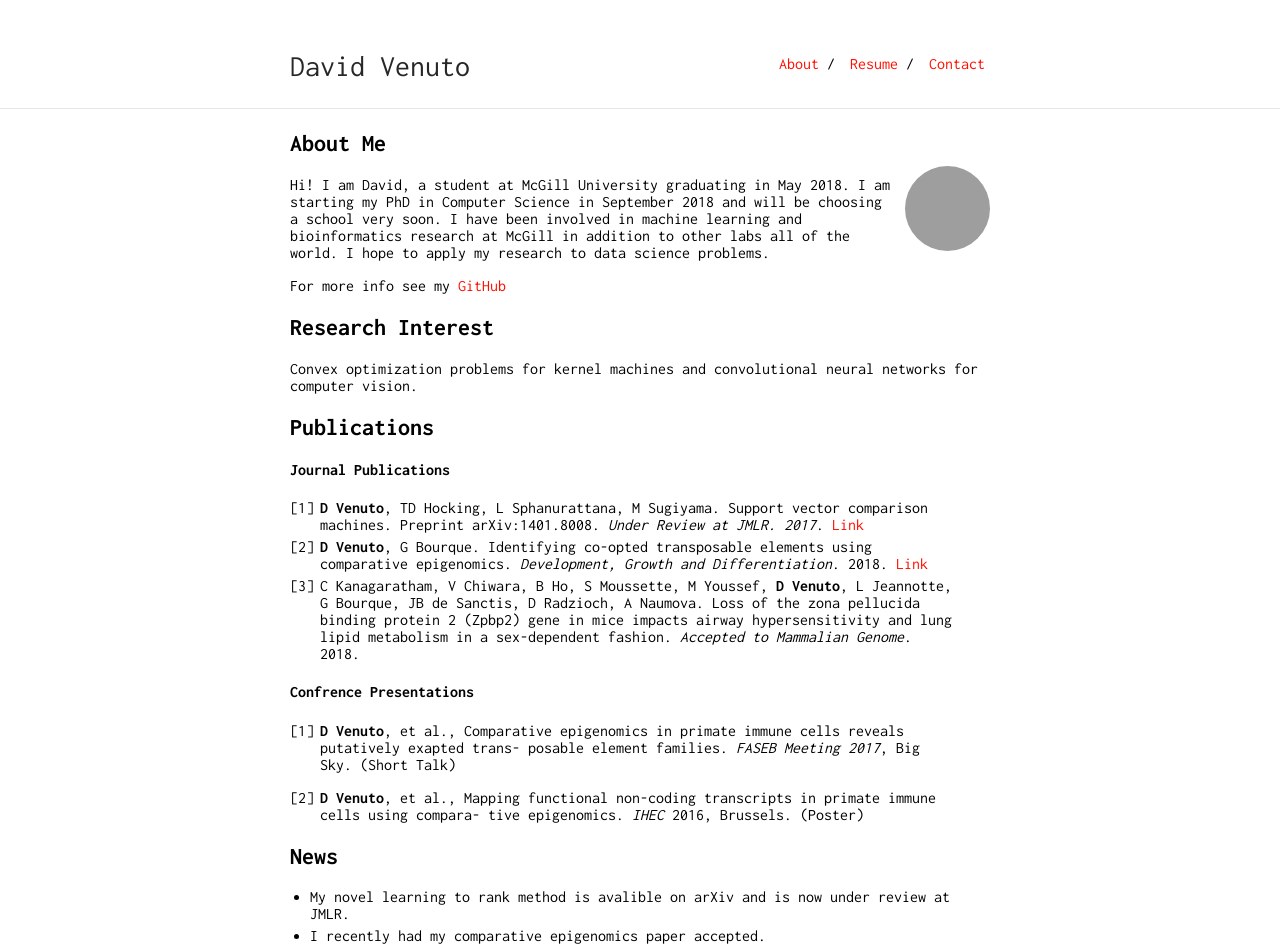
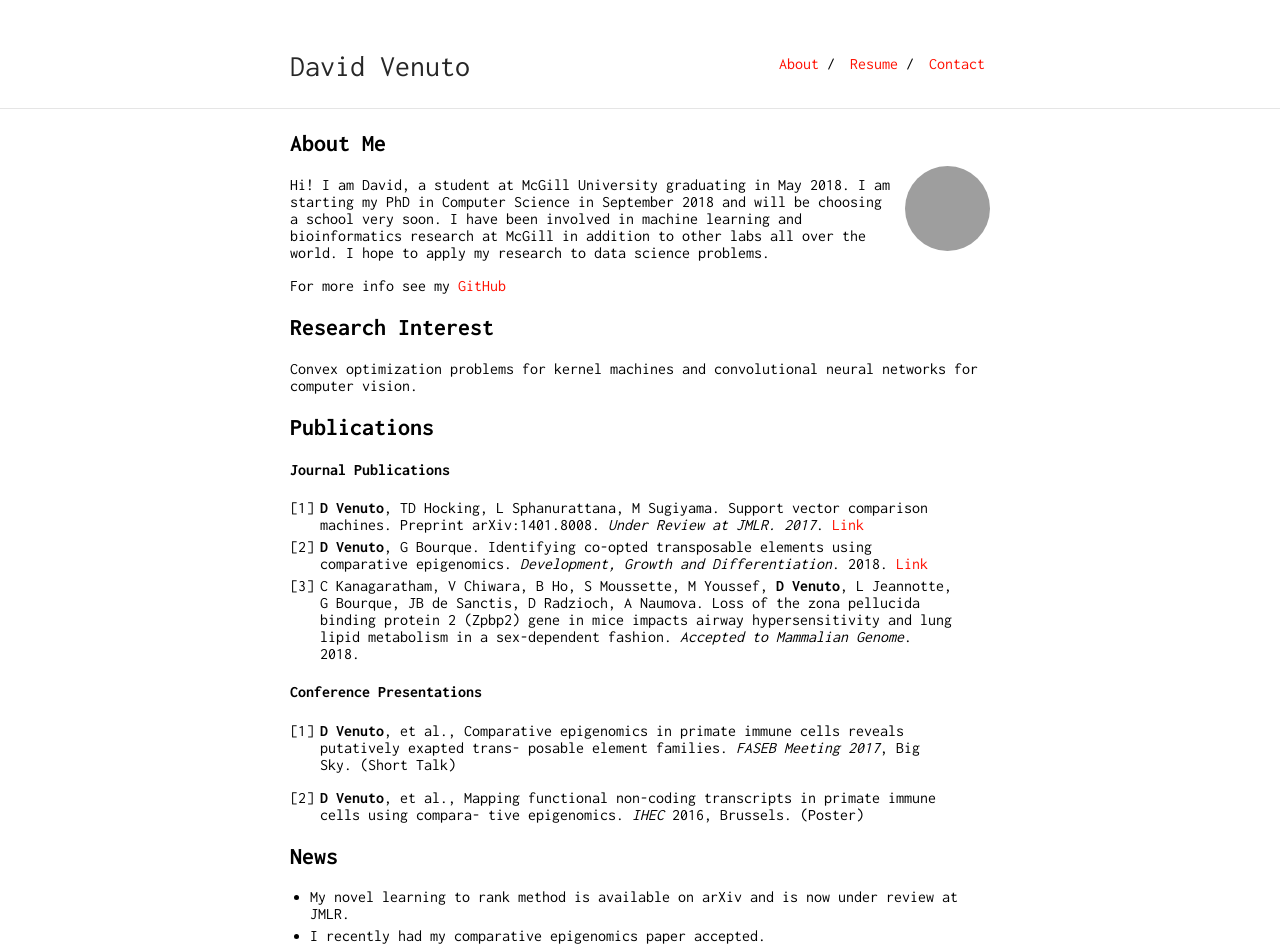
Before and after one commit to dvVenuto/dvvenuto.github.io, a Jekyll site: the page built from index.md, in a window 1280 px wide. Built offline with Jekyll 4.4.1, drawn with Linux system fonts in a browser that asks for light colours; our own code applies the rules of GitHub Pages for plain Markdown files; grey boxes are pictures that could not be loaded.

Commit message:
Update index.md

```diff
--- a/index.md
+++ b/index.md
@@ -6,7 +6,7 @@ layout: default
 
 <img class="profile-picture" src="pic.jpg">
 
-Hi! I am David, a student at McGill University graduating in May 2018.  I am starting my PhD in Computer Science in September 2018 and will be choosing a school very soon.  I have been involved in machine learning and bioinformatics research at McGill in addition to other labs all of the world.  I hope to apply my research to data science problems.
+Hi! I am David, a student at McGill University graduating in May 2018.  I am starting my PhD in Computer Science in September 2018 and will be choosing a school very soon.  I have been involved in machine learning and bioinformatics research at McGill in addition to other labs all over the world.  I hope to apply my research to data science problems.
 
 For more info see my [GitHub](https://github.com/dvVenuto)
 
@@ -22,7 +22,7 @@ Convex optimization problems for kernel machines and convolutional neural networ
 2. **D Venuto**, G Bourque. Identifying co-opted transposable elements using comparative epigenomics. *Development, Growth and Differentiation*. 2018. [Link](http://onlinelibrary.wiley.com/doi/10.1111/dgd.12423/abstract)
 3. C Kanagaratham, V Chiwara, B Ho, S Moussette, M Youssef, **D Venuto**, L Jeannotte, G Bourque, JB de Sanctis, D Radzioch, A Naumova. Loss of the zona pellucida binding protein 2 (Zpbp2) gene in mice impacts airway hypersensitivity and lung lipid metabolism in a sex-dependent fashion. *Accepted to Mammalian Genome*. 2018.
 
-#### Confrence Presentations
+#### Conference Presentations
 
 1. **D Venuto**, et al., Comparative epigenomics in primate immune cells reveals putatively exapted trans- posable element families. *FASEB Meeting 2017*, Big Sky. (Short Talk)
 
@@ -30,5 +30,5 @@ Convex optimization problems for kernel machines and convolutional neural networ
 
 ## News
 
-- My novel learning to rank method is avalible on arXiv and is now under review at JMLR.
+- My novel learning to rank method is available on arXiv and is now under review at JMLR.
 - I recently had my comparative epigenomics paper accepted.
```
